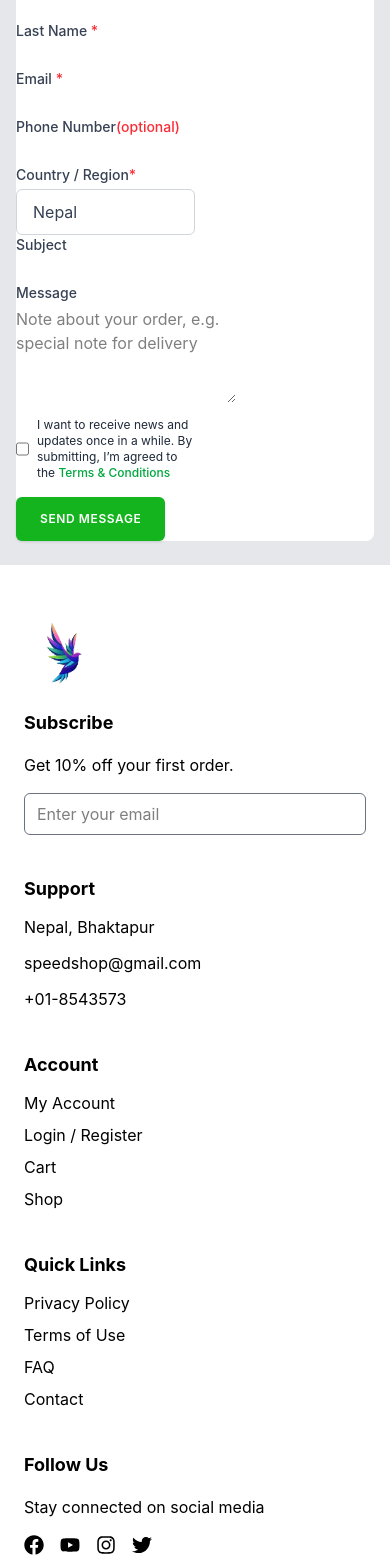
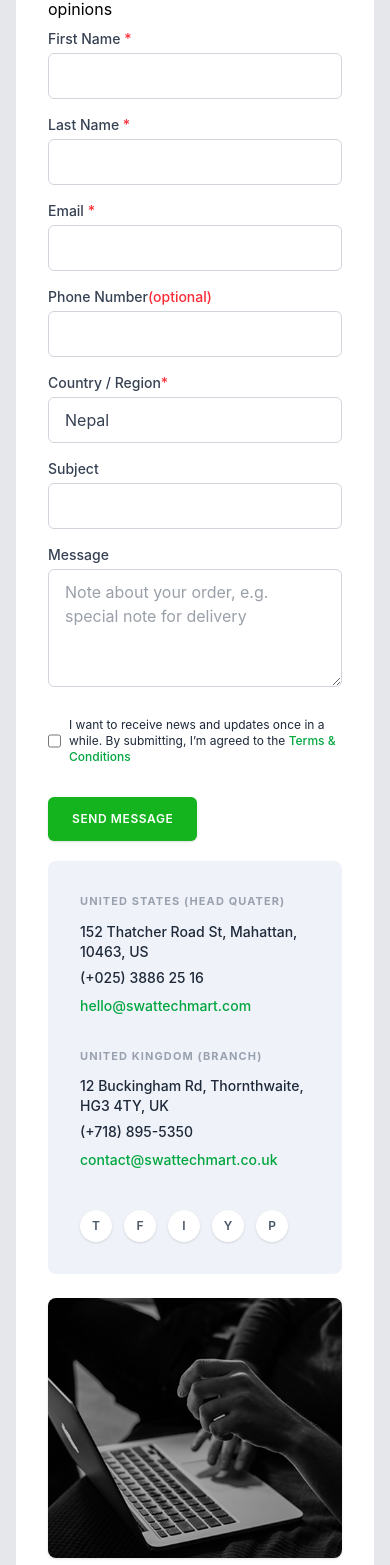
Before and after one commit to headlet/E-Commerce, a React app in the folder frontend/: page /contact in a window 390 px wide. Shown: the part 432-1997 px from the top of the page. Built offline with nearby package versions, Linux system fonts and the light colour scheme; the HTML template or start-up script is replaced by a standard one.

Commit message:
completed building contact page and made it responsive

```diff
--- a/frontend/src/public/components/pages/Contact.jsx
+++ b/frontend/src/public/components/pages/Contact.jsx
@@ -1,7 +1,17 @@
 import { useState } from "react";
+import contact from "../../../assets/contact.png";
 
 function Contact() {
-  const [formdata, setFormData] = useState({});
+  const [formdata, setFormData] = useState({
+    firstname: "",
+    lastname: "",
+    email: "",
+    phonenumber: "",
+    country: "NP",
+    subject: "",
+    message: "",
+    agreeToTerm: false,
+  });
 
   const handleChange = (e) => {
     const { name, value, type, checked } = e.target;
@@ -23,13 +33,13 @@ function Contact() {
         <span className="text-md font-semibold text-black">Contact</span>
       </div>
 
-      <div className="bg-white rounded-lg w-full">
+      <div className="bg-white rounded-lg w-full p-8 flex flex-col gap-2 ">
         <h2 className="text-lg font-semibold">READY TO WORK WITH US</h2>
         <p>Contact us for all your questions and opinions</p>
-        <div className="w-full grid grid-cols-2">
-          <form onSubmit={handleSubmit} className="">
+        <div className="w-full grid grid-cols-1 lg:grid-cols-2 place-items-center gap-5">
+          <form onSubmit={handleSubmit} className="flex flex-col gap-4">
             {/* firstname */} {/* lastname */}
-            <div className="grid grid-cols-1 sm:grid-cols-2 gap-4">
+            <div className="grid grid-cols-1 md:grid-cols-2 gap-4">
               <div>
                 <label className="block text-sm font-medium text-gray-700 mb-1">
                   First Name <span className="text-red-500">*</span>
@@ -39,6 +49,7 @@ function Contact() {
                   name="firstname"
                   value={formdata.firstname}
                   onChange={handleChange}
+                  className="w-full appearance-none px-4 py-2.5 border border-gray-300 rounded-md bg-white focus:outline-none focus:ring-1 focus:ring-green-500 focus:border-green-500 text-gray-700"
                 />
               </div>
 
@@ -51,6 +62,7 @@ function Contact() {
                   name="lastname"
                   value={formdata.lastname}
                   onChange={handleChange}
+                  className="w-full appearance-none px-4 py-2.5 border border-gray-300 rounded-md bg-white focus:outline-none focus:ring-1 focus:ring-green-500 focus:border-green-500 text-gray-700"
                 />
               </div>
             </div>
@@ -64,6 +76,7 @@ function Contact() {
                 value={formdata.email}
                 name="email"
                 onChange={handleChange}
+                className="w-full appearance-none px-4 py-2.5 border border-gray-300 rounded-md bg-white focus:outline-none focus:ring-1 focus:ring-green-500 focus:border-green-500 text-gray-700"
               />
             </div>
             {/* number */}
@@ -76,6 +89,7 @@ function Contact() {
                 name="phonenumber"
                 value={formdata.phonenumber}
                 onChange={handleChange}
+                className="w-full appearance-none px-4 py-2.5 border border-gray-300 rounded-md bg-white focus:outline-none focus:ring-1 focus:ring-green-500 focus:border-green-500 text-gray-700"
               />
             </div>
             {/* country */}
@@ -105,6 +119,7 @@ function Contact() {
                 name="subject"
                 value={formdata.subject}
                 onChange={handleChange}
+                className="w-full appearance-none px-4 py-2.5 border border-gray-300 rounded-md bg-white focus:outline-none focus:ring-1 focus:ring-green-500 focus:border-green-500 text-gray-700"
               />
             </div>
             {/* message */}
@@ -118,6 +133,7 @@ function Contact() {
                 onChange={handleChange}
                 rows={4}
                 placeholder="Note about your order, e.g. special note for delivery"
+                className="w-full appearance-none px-4 py-2.5 border border-gray-300 rounded-md bg-white focus:outline-none focus:ring-1 focus:ring-green-500 focus:border-green-500 text-gray-700"
               ></textarea>
             </div>
             {/* aggre */}
@@ -155,10 +171,85 @@ function Contact() {
           </form>
 
           {/* right section */}
-          <div>
+          <div className=" flex flex-col justify-center space-y-6">
+            {/* Info Box */}
+            <div className="bg-[#f0f2f9] rounded-lg p-8 sm:p-10 space-y-8">
+              {/* HQ Info */}
+              <div>
+                <h4 className="text-[11px] font-bold tracking-widest text-gray-400 uppercase mb-3">
+                  UNITED STATES (HEAD QUATER)
+                </h4>
+                <p className="text-sm text-gray-800 font-medium mb-1.5">
+                  152 Thatcher Road St, Mahattan, 10463, US
+                </p>
+                <p className="text-sm text-gray-800 font-medium mb-2">
+                  (+025) 3886 25 16
+                </p>
+                <a
+                  href="mailto:hello@swattechmart.com"
+                  className="text-sm text-green-600 hover:underline font-medium block"
+                >
+                  hello@swattechmart.com
+                </a>
+              </div>
 
+              {/* Branch Info */}
+              <div>
+                <h4 className="text-[11px] font-bold tracking-widest text-gray-400 uppercase mb-3">
+                  UNITED KINGDOM (BRANCH)
+                </h4>
+                <p className="text-sm text-gray-800 font-medium mb-1.5">
+                  12 Buckingham Rd, Thornthwaite, HG3 4TY, UK
+                </p>
+                <p className="text-sm text-gray-800 font-medium mb-2">
+                  (+718) 895-5350
+                </p>
+                <a
+                  href="mailto:contact@swattechmart.co.uk"
+                  className="text-sm text-green-600 hover:underline font-medium block"
+                >
+                  contact@swattechmart.co.uk
+                </a>
+              </div>
+
+              {/* Social Icons (Using SVG paths instead of FontAwesome classes) */}
+              <div className="flex items-center space-x-3 pt-2">
+                {[
+                  "twitter",
+                  "facebook",
+                  "instagram",
+                  "youtube",
+                  "pinterest",
+                ].map((platform) => (
+                  <a
+                    key={platform}
+                    href="#"
+                    className="w-8 h-8 rounded-full bg-white flex items-center justify-center text-gray-600 hover:bg-gray-100 transition shadow-sm text-xs font-semibold capitalize"
+                  >
+                    {platform[0]}
+                  </a>
+                ))}
+              </div>
+            </div>
+
+            {/* Bottom Image Block */}
+            <div className="w-full h-64 sm:h-80 lg:flex-1 min-h-[260px] rounded-lg overflow-hidden relative shadow-sm">
+              <img
+                src={contact}
+                alt="Working on laptop"
+                className="w-full h-full object-cover grayscale brightness-75"
+              />
+            </div>
           </div>
         </div>
+      </div>
+
+      <div className="w-full h-[416px] bg-white rounded-lg p-8 flex flex-col gap-4">
+        <h2 className="text-lg font-semibold">FIND US ON GOOGLE MAPSS</h2>
+        <iframe
+          src="https://www.google.com/maps/embed?pb=!1m14!1m12!1m3!1d43284.48541647968!2d85.406599!3d27.6731828!2m3!1f0!2f0!3f0!3m2!1i1024!2i768!4f13.1!5e1!3m2!1sen!2snp!4v1780919171591!5m2!1sen!2snp"
+          className="w-full h-full"
+        ></iframe>
       </div>
     </section>
   );
```
Also changed, not shown: frontend/src/assets/contact.png (added).
